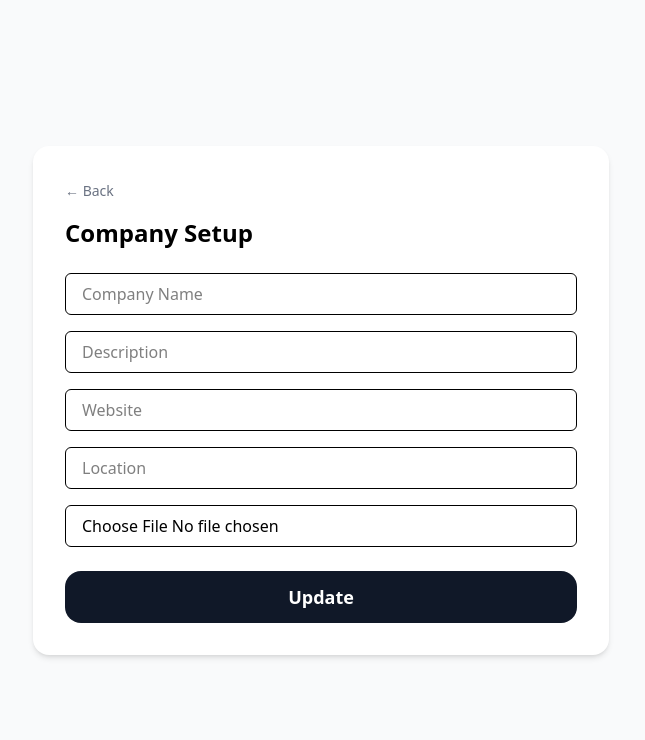
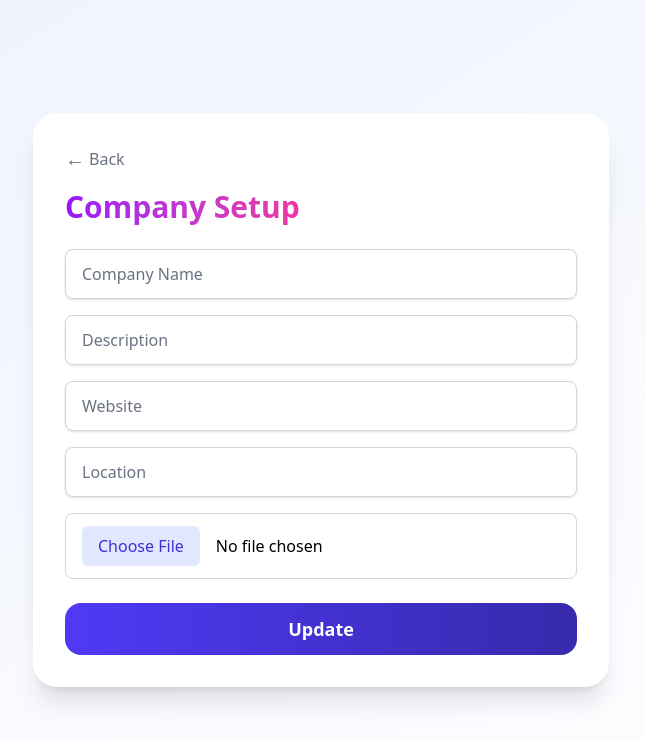
Before and after one commit to 70Gaurav61/CareerConnect, a React (Vite) app in the folder frontend/: page /recruiter/company-setup/1 in a window 1280 px wide. Shown: the top 740 px of the page, without its empty margins (319-964 px from the left). Built offline with nearby package versions, Linux system fonts and the light colour scheme.

Commit message:
changed styling

```diff
--- a/frontend/src/pages/recruiter/CompanySetup.jsx
+++ b/frontend/src/pages/recruiter/CompanySetup.jsx
@@ -56,20 +56,22 @@ const CompanySetup = () => {
   };
 
   return (
-    <div className="flex justify-center items-center min-h-screen bg-gray-50">
+  <div className="flex justify-center items-center min-h-screen bg-gradient-to-br from-indigo-50 to-white">
     <form
       onSubmit={handleSubmit}
-        className="w-full max-w-xl bg-white p-8 rounded-2xl shadow-md"
+      className="w-full max-w-xl bg-white bg-opacity-80 backdrop-filter backdrop-blur-sm p-8 rounded-3xl shadow-xl"
     >
       <button
         type="button"
         onClick={() => navigate(-1)}
-          className="text-sm mb-4 text-gray-500 hover:underline"
+        className="inline-flex items-center gap-1 text-gray-500 hover:text-gray-700 transition-colors duration-200 mb-4"
       >
-          ← Back
+        <span className="text-xl">←</span> Back
       </button>
 
-        <h2 className="text-2xl font-semibold mb-6">Company Setup</h2>
+      <h2 className="text-3xl font-extrabold mb-6 bg-gradient-to-r from-purple-600 via-pink-500 to-red-500 bg-clip-text text-transparent">
+        Company Setup
+      </h2>
 
       <div className="grid grid-cols-1 gap-4">
         <input
@@ -79,7 +81,7 @@ const CompanySetup = () => {
           value={formData.name}
           onChange={handleChange}
           required
-            className="border px-4 py-2 rounded-md"
+          className="border border-gray-300 px-4 py-3 rounded-lg placeholder-gray-500 focus:outline-none focus:ring-2 focus:ring-indigo-300 transition-shadow duration-200 shadow-sm hover:shadow-md"
         />
         <input
           type="text"
@@ -87,7 +89,7 @@ const CompanySetup = () => {
           placeholder="Description"
           value={formData.description}
           onChange={handleChange}
-            className="border px-4 py-2 rounded-md"
+          className="border border-gray-300 px-4 py-3 rounded-lg placeholder-gray-500 focus:outline-none focus:ring-2 focus:ring-indigo-300 transition-shadow duration-200 shadow-sm hover:shadow-md"
         />
         <input
           type="text"
@@ -95,7 +97,7 @@ const CompanySetup = () => {
           placeholder="Website"
           value={formData.website}
           onChange={handleChange}
-            className="border px-4 py-2 rounded-md"
+          className="border border-gray-300 px-4 py-3 rounded-lg placeholder-gray-500 focus:outline-none focus:ring-2 focus:ring-indigo-300 transition-shadow duration-200 shadow-sm hover:shadow-md"
         />
         <input
           type="text"
@@ -103,24 +105,25 @@ const CompanySetup = () => {
           placeholder="Location"
           value={formData.location}
           onChange={handleChange}
-            className="border px-4 py-2 rounded-md"
+          className="border border-gray-300 px-4 py-3 rounded-lg placeholder-gray-500 focus:outline-none focus:ring-2 focus:ring-indigo-300 transition-shadow duration-200 shadow-sm hover:shadow-md"
         />
         <input
           type="file"
           name="logo"
           accept="image/*"
           onChange={handleChange}
-            className="border px-4 py-2 rounded-md"
+          className="border border-gray-300 px-4 py-3 rounded-lg cursor-pointer focus:outline-none focus:ring-2 focus:ring-indigo-300 transition-colors duration-200
+                     file:mr-4 file:border-0 file:bg-indigo-100 file:py-2 file:px-4 file:rounded-md file:text-indigo-700 file:cursor-pointer file:hover:bg-indigo-200"
         />
       </div>
 
       <button
         type="submit"
         disabled={submitting}
-          className={`mt-6 w-full py-3 rounded-2xl font-semibold text-white text-lg transition ${
+        className={`mt-6 w-full py-3 rounded-2xl font-semibold text-white text-lg ${
           submitting
             ? "bg-gray-400 cursor-not-allowed"
-              : "bg-[#101828] hover:bg-[#1f2a38]"
+            : "bg-gradient-to-r from-indigo-600 to-indigo-800"
         }`}
       >
         {submitting ? "Updating..." : "Update"}
@@ -128,6 +131,8 @@ const CompanySetup = () => {
     </form>
   </div>
 );
+
+
 };
 
 export default CompanySetup;
--- a/frontend/src/pages/recruiter/RecruiterCompanies.jsx
+++ b/frontend/src/pages/recruiter/RecruiterCompanies.jsx
@@ -49,33 +49,58 @@ const RecruiterCompanies = () => {
   }, [dropdownOpen]);
 
   return (
-    <div className="p-8">
+  <div className="p-8 min-h-screen bg-gradient-to-br from-indigo-100 to-purple-50 bg-fixed">
     <Navbar />
-      <br />
-      <div className="flex justify-between items-center mb-6">
+
+    <div className="mt-8 flex justify-between items-center mb-6">
+      <div className="relative w-1/3">
+        <div className="absolute inset-y-0 left-0 pl-3 flex items-center pointer-events-none text-gray-400">
+          <svg
+            xmlns="http://www.w3.org/2000/svg"
+            className="w-5 h-5"
+            fill="none"
+            viewBox="0 0 24 24"
+            stroke="currentColor"
+          >
+            <path
+              strokeLinecap="round"
+              strokeLinejoin="round"
+              strokeWidth={2}
+              d="M21 21l-4.35-4.35m1.7-5.65a7 7 0 11-14 0 7 7 0 0114 0z"
+            />
+          </svg>
+        </div>
         <input
           type="text"
           value={searchTerm}
           onChange={handleSearch}
           placeholder="Filter by name"
-          className="border px-4 py-2 rounded-md w-1/3"
+          className="w-full bg-white bg-opacity-70 backdrop-blur-sm pl-10 px-4 py-3
+                     border border-transparent rounded-xl shadow-sm transition
+                     focus:outline-none focus:ring-2 focus:ring-indigo-300
+                     hover:shadow-md"
         />
+      </div>
+
       <button
-          className="bg-black text-white px-4 py-2 rounded-md"
         onClick={() => navigate("/recruiter/company/register")}
+        className="inline-flex items-center gap-2 bg-gradient-to-r from-pink-500 to-red-500
+                   text-white px-5 py-3 rounded-xl font-bold shadow-lg
+                   transition-transform duration-200 hover:scale-105 active:scale-95"
       >
-          New Company
+        <span className="text-xl">+</span> New Company
       </button>
     </div>
 
-      <div className="overflow-x-auto rounded-lg shadow">
-        <table className="w-full text-left border-collapse">
-          <thead>
-            <tr className="bg-gray-100">
-              <th className="p-4">Logo</th>
-              <th className="p-4">Name</th>
-              <th className="p-4">Date</th>
-              <th className="p-4">Action</th>
+    <div className="overflow-x-auto bg-white bg-opacity-70 backdrop-blur-sm
+                    rounded-3xl shadow-2xl">
+      <table className="w-full text-left border-separate border-spacing-0">
+        <thead className="bg-gradient-to-r from-indigo-600 to-purple-600 text-white">
+          <tr className="sticky top-0">
+            <th className="p-4 uppercase text-xs tracking-wide">Logo</th>
+            <th className="p-4 uppercase text-xs tracking-wide">Name</th>
+            <th className="p-4 uppercase text-xs tracking-wide">Date</th>
+            <th className="p-4 uppercase text-xs tracking-wide">Action</th>
           </tr>
         </thead>
         <tbody>
@@ -83,7 +108,9 @@ const RecruiterCompanies = () => {
             filtered.map((company) => (
               <tr
                 key={company._id}
-                  className="border-t hover:bg-gray-50 transition-all"
+                className="group odd:bg-white even:bg-gray-100 border-t
+                           transform transition-all duration-150
+                           hover:-translate-y-0.5 hover:shadow-md"
               >
                 <td className="p-4">
                   <img
@@ -92,15 +119,19 @@ const RecruiterCompanies = () => {
                     className="w-10 h-10 object-contain"
                   />
                 </td>
-                  <td className="p-4 font-medium">{company.name}</td>
-                  <td className="p-4">
-                    {new Date(company.createdAt).toISOString().split("T")[0]}
+                <td className="p-4 font-medium text-indigo-600
+                               group-hover:text-indigo-800 transition-colors">
+                  {company.name}
+                </td>
+                <td className="p-4 text-gray-600">
+                  {new Date(company.createdAt)
+                    .toISOString()
+                    .split("T")[0]}
                 </td>
                 <td
                   className="p-4 relative"
                   ref={(el) => (dropdownRefs.current[company._id] = el)}
                 >
-                    {/* ... Button */}
                   <button
                     onClick={(e) => {
                       e.stopPropagation();
@@ -108,22 +139,27 @@ const RecruiterCompanies = () => {
                         dropdownOpen === company._id ? null : company._id
                       );
                     }}
-                      className="text-gray-500 hover:text-black text-xl"
+                    className="text-gray-500 transition-colors duration-200
+                               hover:text-gray-700 text-xl"
                     title="Options"
                   >
-                      ...
+                    …
                   </button>
 
-                    {/* Dropdown Menu */}
                   {dropdownOpen === company._id && (
-                      <div className="absolute right-0 mt-2 w-40 bg-white border border-gray-200 rounded shadow z-10">
+                    <div className="absolute right-0 mt-2 w-40
+                                    bg-white border border-gray-200 rounded-xl
+                                    shadow-lg z-10 animate-fade-in">
                       <button
                         onClick={(e) => {
                           e.preventDefault();
                           e.stopPropagation();
-                            navigate(`/recruiter/company-setup/${company._id}`);
+                          navigate(
+                            `/recruiter/company-setup/${company._id}`
+                          );
                         }}
-                          className="block w-full text-left px-4 py-2 hover:bg-gray-100"
+                        className="block w-full text-left px-4 py-2 text-gray-700
+                                   transition-colors duration-150 hover:bg-gray-100"
                       >
                         Update Company
                       </button>
@@ -134,7 +170,10 @@ const RecruiterCompanies = () => {
             ))
           ) : (
             <tr>
-                <td colSpan="4" className="p-4 text-center text-gray-500">
+              <td
+                colSpan="4"
+                className="p-4 text-center text-gray-500 italic"
+              >
                 A list of your recent registered companies
               </td>
             </tr>
@@ -144,6 +183,8 @@ const RecruiterCompanies = () => {
     </div>
   </div>
 );
+
+
 };
 
 export default RecruiterCompanies;
```
Lines whose indentation alone changed are shown as unchanged.
